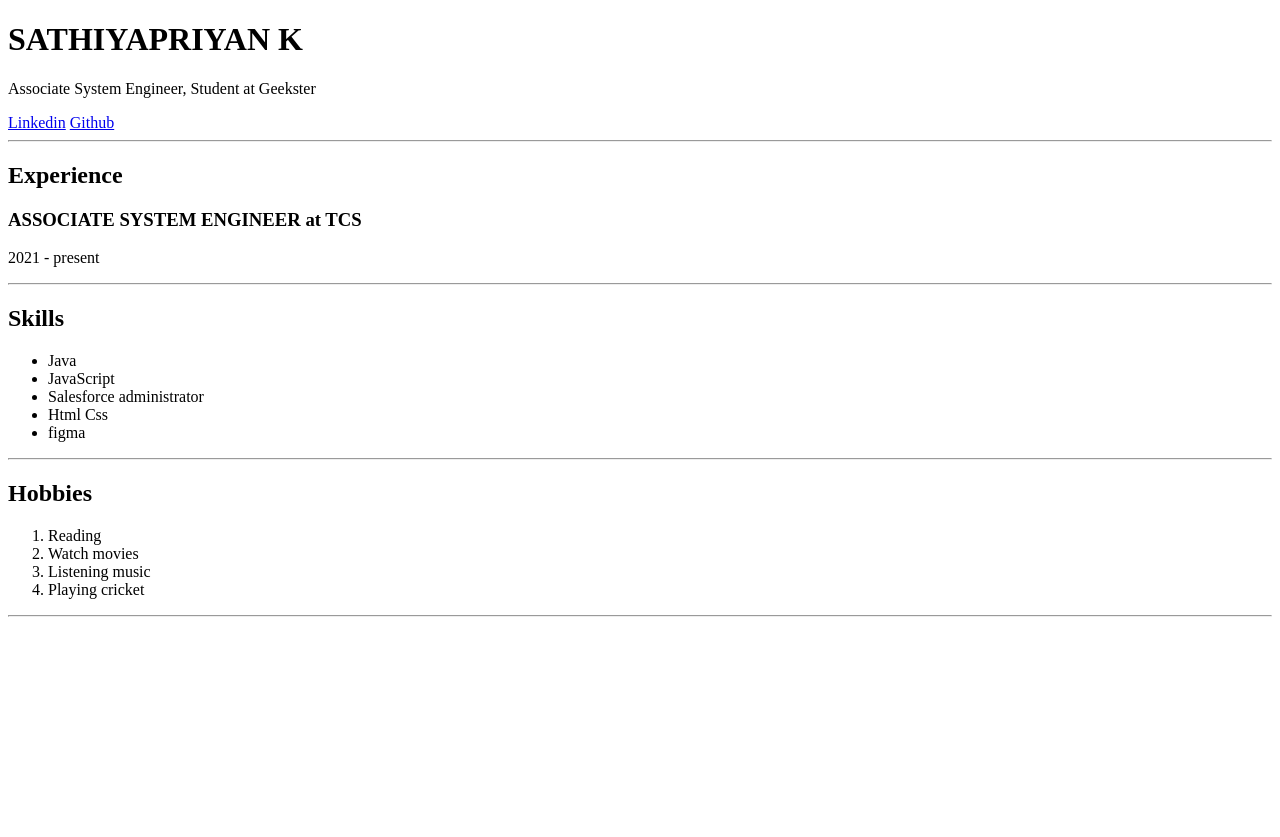
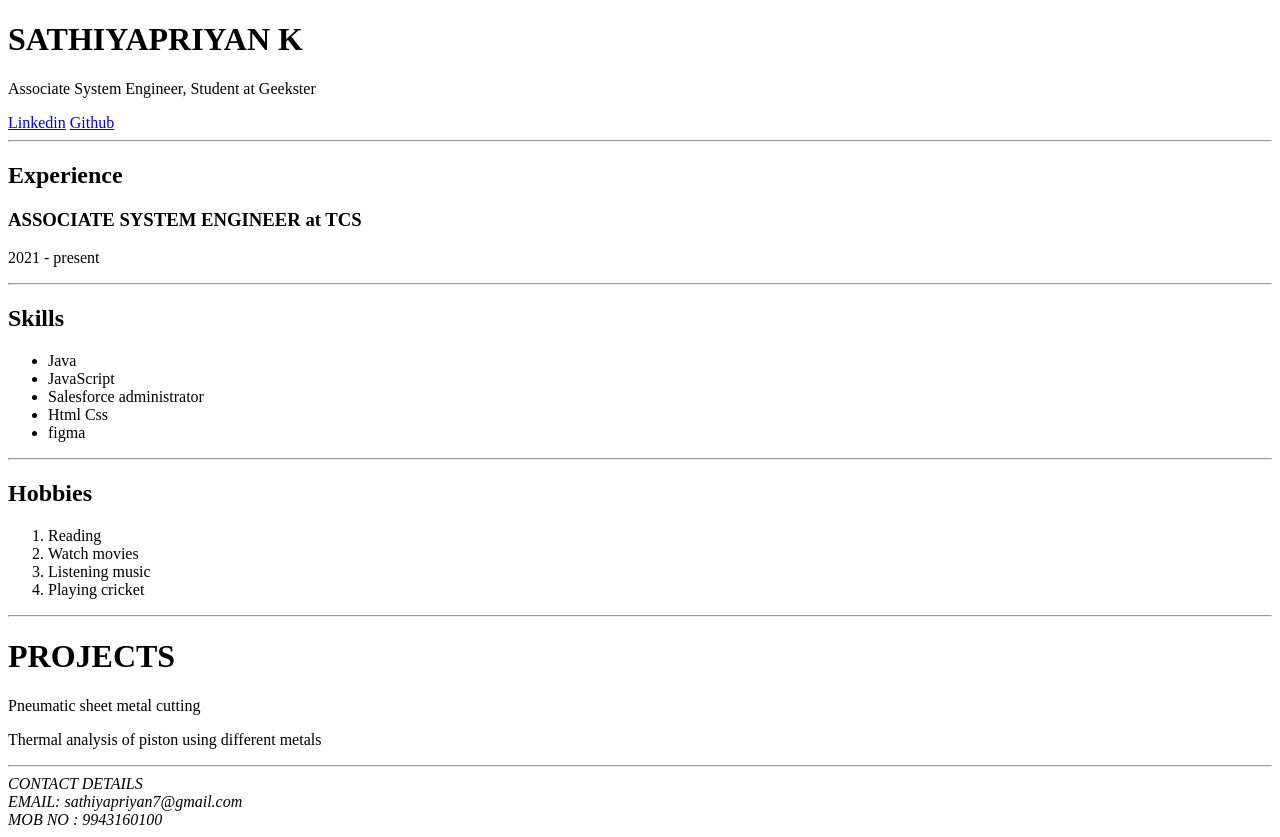
Before and after one commit to SATHIYAPRIYAN7/geekster, a plain HTML site: page index.html in a window 1280 px wide. Before the commit the page ends 800 px from the top, so only its background shows below. Drawn offline with Linux system fonts and the light colour scheme.

Commit message:
index.html

```diff
--- a/index.html
+++ b/index.html
@@ -40,5 +40,13 @@
         <li>Playing cricket</li>
     </ol>
     <hr>
+    <h1>PROJECTS</h1>
+    <p>Pneumatic sheet metal cutting</p>
+    <p>Thermal analysis of piston using different metals</p>
+
+    <hr>
+    <address>CONTACT DETAILS <BR>
+        EMAIL: sathiyapriyan7@gmail.com <br>
+        MOB NO : 9943160100</address>
 </body>
 </html>
```
